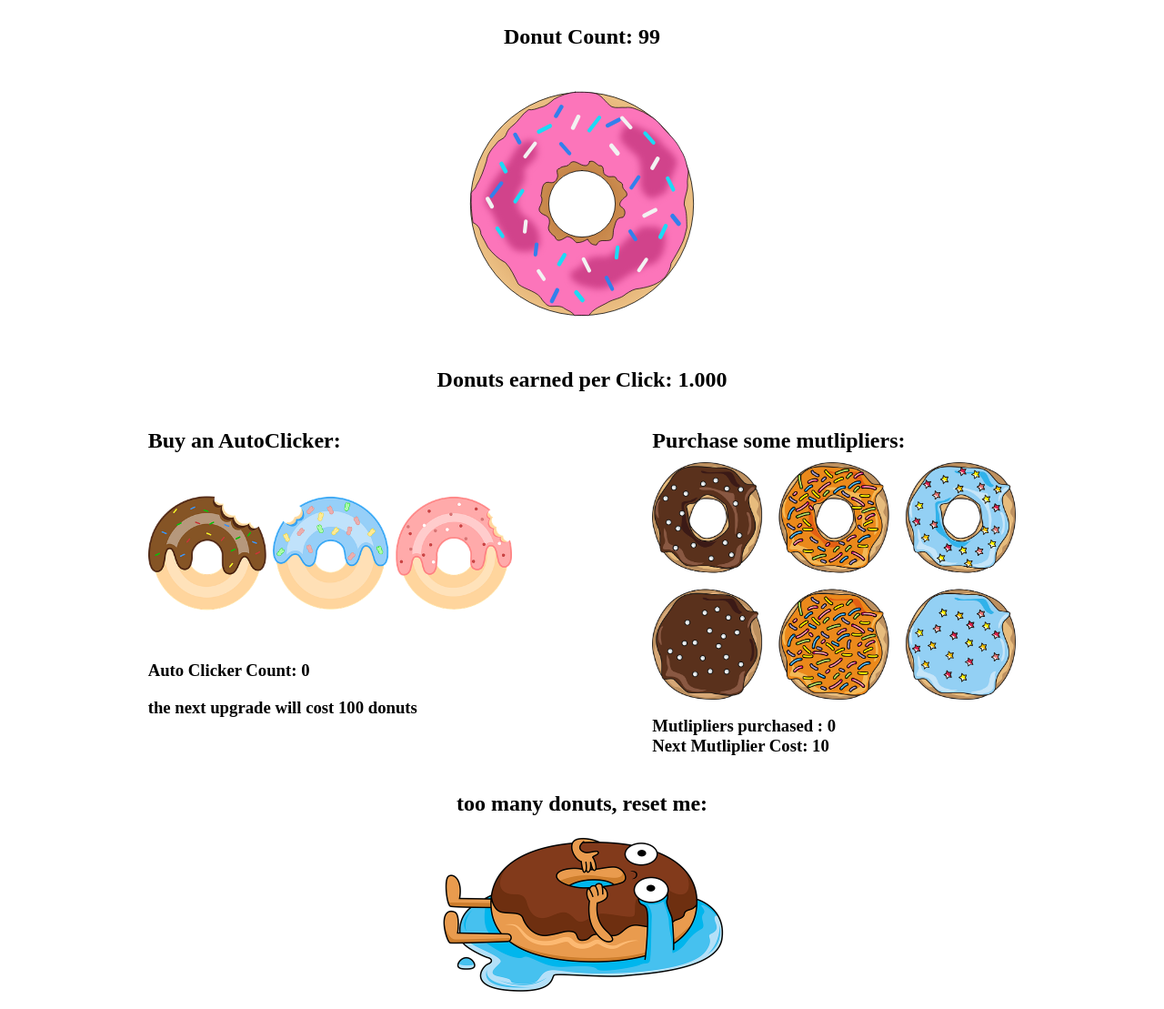
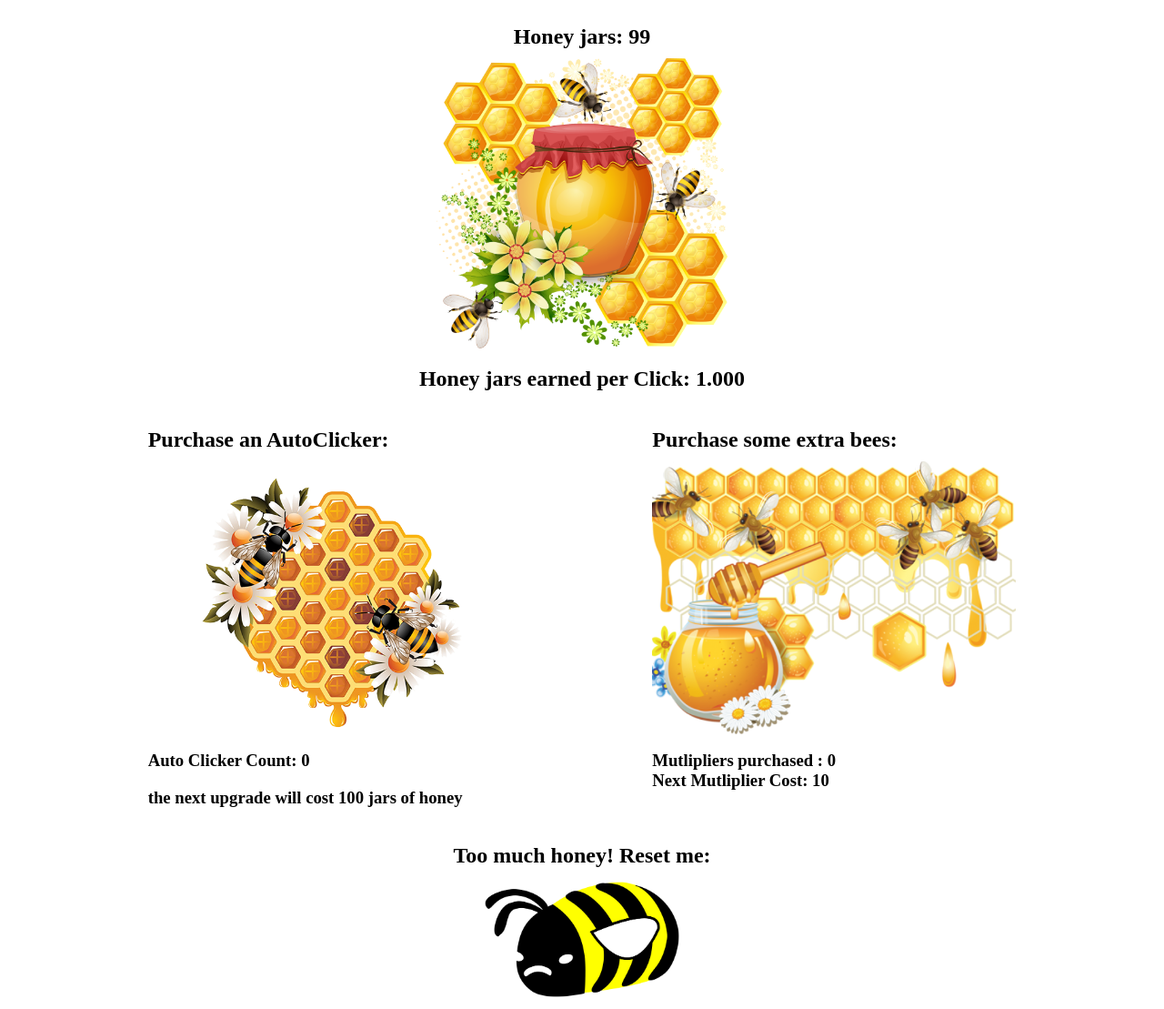
Before and after one commit to 2022-Spring-Cohort/donut-maker-benjamin-gibbs-2, a website built with Parcel: page index.html in a window 1280 px wide. Shown: the part 127-1236 px from the top of the page at 91% size. Built offline with nearby package versions, Linux system fonts and the light colour scheme.

Commit message:
Honey Branch Commit 1
Functional Honey Branch created.

```diff
--- a/css/style.css
+++ b/css/style.css
@@ -12,11 +12,6 @@ margin-top: -10px;
 }
 
 
-/* .totalDonutCount {
-    display: flex;
-          flex-direction: column;
-}  */
-
 
 .MainDonutSection {
     display: flex;
@@ -26,12 +21,18 @@ margin-top: -10px;
 
 .extras {
     display: flex;
-
+    align-items: flex-start;
     justify-content: space-evenly;
-    align-items: flex-start;
 
 }
 
+/* .DonutMultiplierSection {
+    display: flex;
+}
+
+.AutoClickerSection {
+    display: flex;
+} */
 .resetSection {
     display: flex;
     align-items: center;
@@ -42,7 +43,7 @@ margin-top: -10px;
 .donutMultiplier{
 display: flex;
 width: 25em;
-height: auto;;
+height: auto;
 justify-content: left;
 align-items: left;
 
@@ -52,7 +53,7 @@ margin-top: -10px;
 .autoClicker {
     display: flex;
 width: 25em;
-height: auto;;
+height: auto;
 justify-content: left;
 align-items: left;
 
@@ -61,7 +62,7 @@ margin-top: -10px;
 
 .resetButton{
 display: flex;
-width: 20em;
+width: 14em;
 height: auto;
 justify-content: left;
 align-items: left;
@@ -70,17 +71,14 @@ margin-top: -10px;
 }
 
 .navbar {
-  /* overflow: hidden; */
   display: flex;
   flex-direction: row;
-justify-content: space-evenly;
+  justify-content: space-evenly;
   align-items: center;
   background-color: pink;
 }
 
 .navbar a {
-
-
   color: white;
   text-align: center;
   padding: 14px 16px;
@@ -88,13 +86,11 @@ justify-content: space-evenly;
 }
 
 .dropdown {
-
   overflow: hidden;
 }
 
 .dropdown .dropbtn {
-
-  border: none;
+    border: none;
   outline: none;
   color: white;
   padding: 14px 16px;
--- a/index.html
+++ b/index.html
@@ -35,36 +35,36 @@
 
 
 
-<h1>Welcome to Donut Clicker!</h1>
+<h1>Welcome to the Honey Clicker!</h1>
 <div class="MainDonutSection">
   <h2 class="totalDonutCount"></h2>
   <!-- <button class="donutButton"><img src="images/Pink-Donut.svg"></button> -->
 
-  <img src="images/Pink-Donut.svg" class="donutButton">
+  <img src="images/honey_pot.png" class="donutButton">
 
-    <h2 class="donutsPerSecond">dnuts each second</h2>
+    <h2 class="donutsPerSecond"></h2>
 </div>
 
 <div class="extras">
 <div class="AutoClickerSection">
-  <h2>Buy an AutoClicker:</h2>
-   <img src="images/donuts-gfe1a48f7d_640.png" class="autoClicker">
+  <h2>Purchase an AutoClicker:</h2>
+   <img src="images/honeycomb.png" class="autoClicker">
   <h3 class="totalAutoClickerCount"></h3>
   <h3 class="auto-clicker-display"></h3>
 
 </div>
 <div class="DonutMultiplierSection">
-  <h2>Purchase some mutlipliers:</h2>
-  <img src="images/donut_multi.png" class="donutMultiplier">
+  <h2>Purchase some extra bees:</h2>
+  <img src="images/bumblebee_multi.png" class="donutMultiplier">
   <h3 class="totalDonutMultiplierCount"></h3>
 </div>
 </div>
 
 <div class="resetSection">
-  <h2> too many donuts, reset me:</h2>
+  <h2> Too much honey! Reset me:</h2>
   <!-- <button id="resetButton"><img src="images/cartoon-g724f38b31_640.png"></button> -->
 
-  <img src="images/cartoon-g724f38b31_640.png" class="resetButton">
+  <img src="images/Bumblebee_reset.png" class="resetButton">
 
 </div>
 
--- a/index.js
+++ b/index.js
@@ -9,18 +9,18 @@ const donutMaker = new DonutMaker();
 setInterval(function(){
   donutMaker.activateAutoClickers();
   donutMaker.disableAutoClicker();
-  totalDisplay.innerText = "Donut Count: " + Math.round(donutMaker.donutCount);
+  totalDisplay.innerText = "Honey jars: " + Math.round(donutMaker.donutCount);
   //  + "\nDonuts earned per Click: " + (Math.pow(1.2, (donutMaker.donutMultiplier))).toFixed(3);
   //  "\nDonuts earned per Click: " + Math.pow(1.2, donutMaker.donutMultiplier);
   setInterval(function () {
     donutsSecond.innerText =
-      "Donuts earned per Click: " +
+      "Honey jars earned per Click: " +
       Math.pow(1.2, donutMaker.donutMultiplier).toFixed(3);
         autoDisplay.innerText = "Auto Clicker Count: " + donutMaker.autoClicker;
         showAutoClickerPrice.innerText =
           "the next upgrade will cost " +
           donutMaker.autoClickerCost +
-          " donuts";
+          " jars of honey";
             mulitDisplay.innerText =
               "Mutlipliers purchased : " +
               donutMaker.donutMultiplier +
@@ -31,7 +31,7 @@ setInterval(function(){
 
 setInterval (function(){
   donutsSecond.innerText =
-    "Donuts earned per Click: " +
+    "Honey jars earned per Click: " +
     Math.pow(1.2, donutMaker.donutMultiplier).toFixed(3);
 },150);
 
@@ -53,7 +53,7 @@ donutMaker.resetGame();
 
 addDonutBtn.addEventListener("click", () => {
   donutMaker.addToDonutCount();
-  totalDisplay.innerText = "Donut Count: " + Math.round(donutMaker.donutCount);
+  totalDisplay.innerText = "Honey jars: " + Math.round(donutMaker.donutCount);
 })
 
 
@@ -62,7 +62,7 @@ addAutoClickBtn.addEventListener("click", () =>{
   donutMaker.addToAutoClickerCount();
   // autoDisplay.innerText = "Auto Clicker Count: " + donutMaker.autoClicker;
   // showAutoClickerPrice.innerText = "the next upgrade will cost " + donutMaker.autoClickerCost + " donuts" ;
-  totalDisplay.innerText = "Donut Count: " + Math.round(donutMaker.donutCount);
+  totalDisplay.innerText = "Honey jars: " + Math.round(donutMaker.donutCount);
 })
 
 
@@ -72,5 +72,5 @@ addMulitBtn.addEventListener("click", () =>{
   donutMaker.addToDonutMultiplierCount();
   // mulitDisplay.innerText = "Mutlipliers purchased : " + donutMaker.donutMultiplier + "\nNext Mutliplier Cost: " + donutMaker.donutMultiplierCost;
   // +  "\nDonuts earned per Click: " + (Math.pow(1.2, (donutMaker.donutMultiplier))).toFixed(3);
-  totalDisplay.innerText = "Donut Count: " + Math.round(donutMaker.donutCount);
+  totalDisplay.innerText = "Honey jars: " + Math.round(donutMaker.donutCount);
 })
```
Also changed, not shown: images/Bumblebee_reset.png (added), images/bumblebee_multi.png (added), images/honey_pot.png (added), images/honeycomb.png (added).
